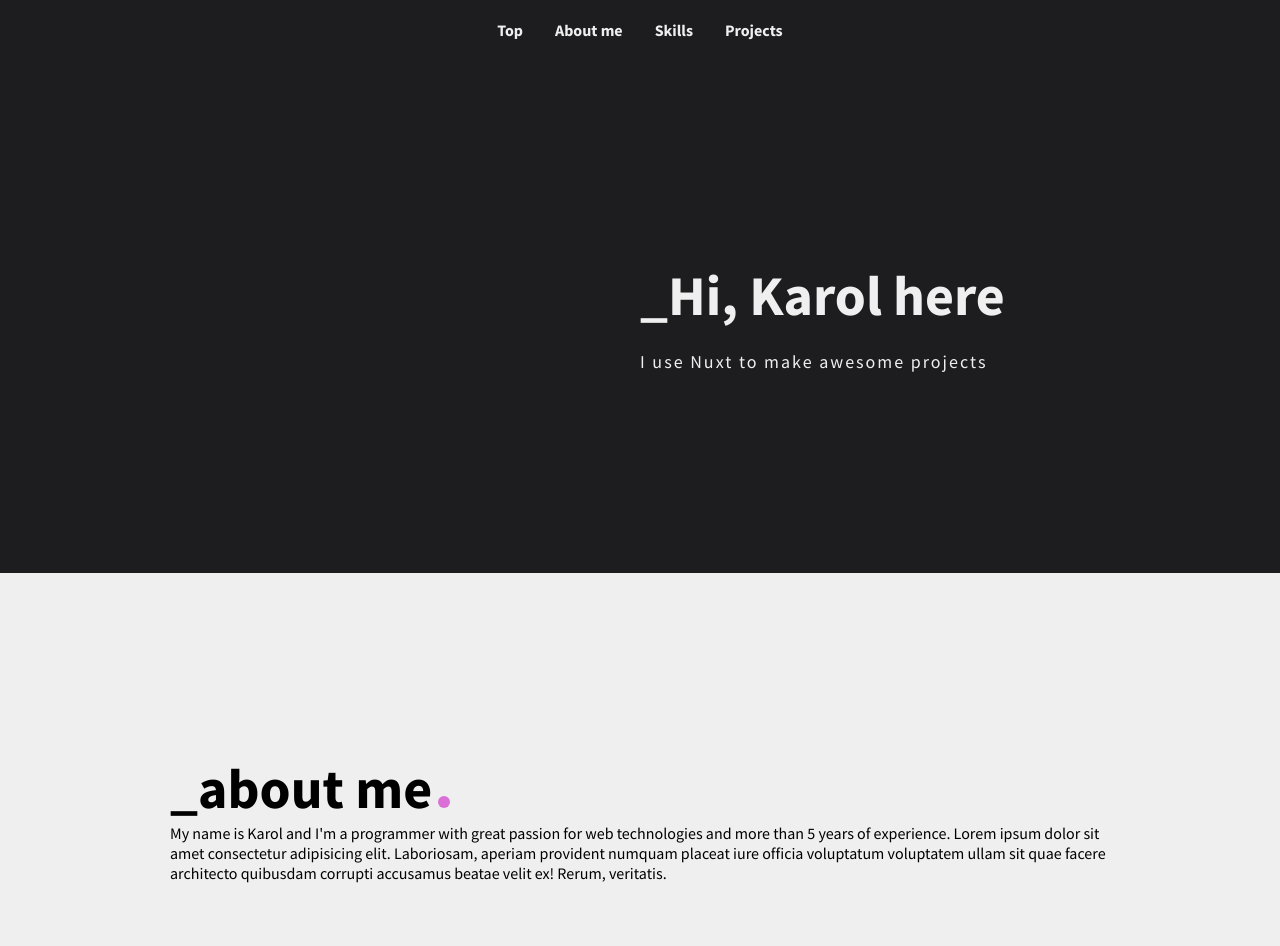
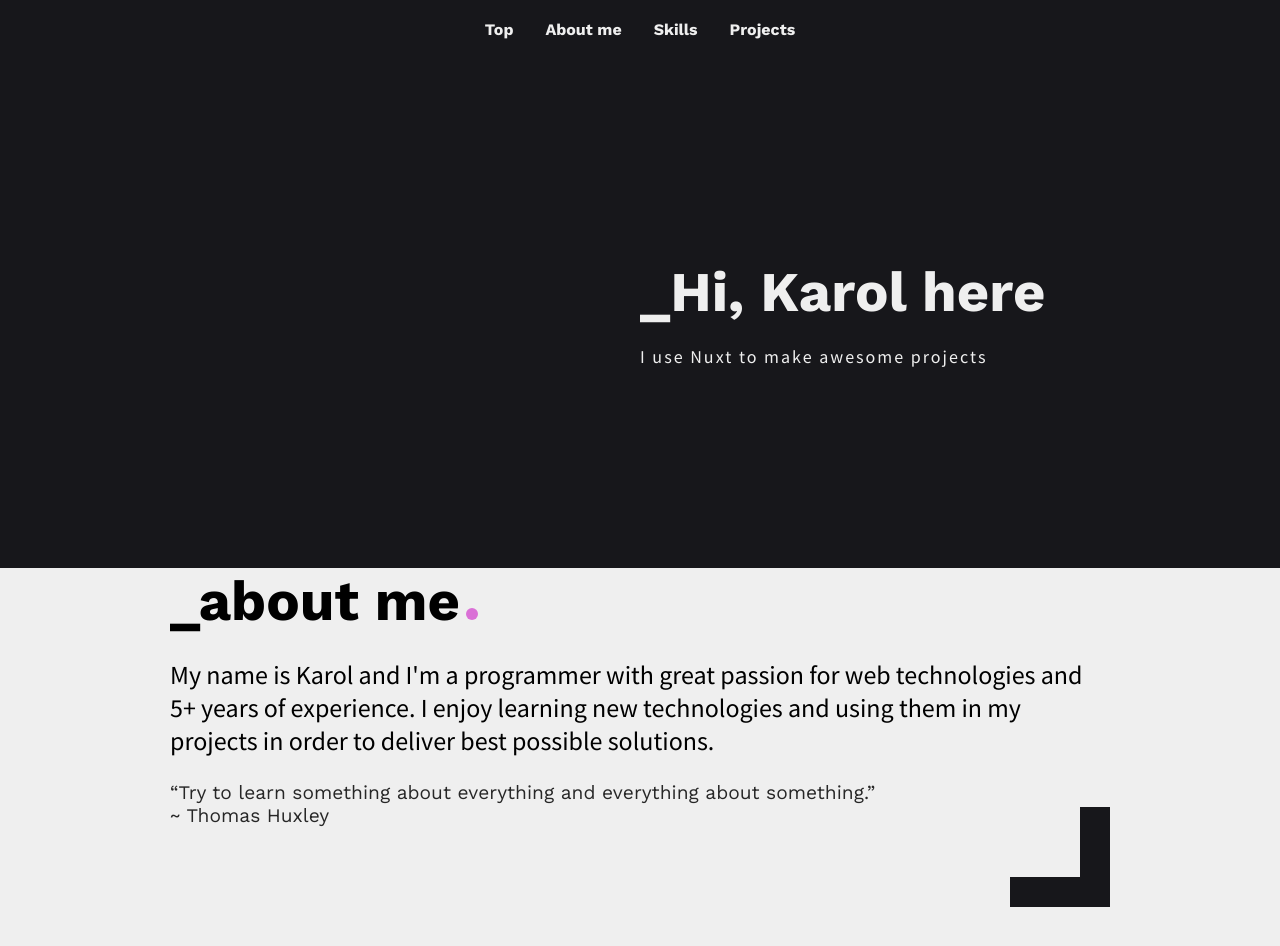
Before and after one commit to FenNek55/ks-interactive, a Nuxt app: page / in a window 1280 px wide. Shown: the top 946 px of the page. After the commit the page ends 907 px from the top, so only its background shows below. Built offline with nearby package versions, Linux system fonts and the light colour scheme.

Commit message:
Finish about section copy

```diff
--- a/assets/styles/_colors.scss
+++ b/assets/styles/_colors.scss
@@ -1,4 +1,5 @@
-$dark: #1D1D20;
+$dark: #17171b;
+$dimmed: #272727;
 $light: #efefef;
 $pink: #DA70D6;
 $blue: #1A8FE3;
--- a/assets/styles/_fonts.scss
+++ b/assets/styles/_fonts.scss
@@ -1,9 +1,14 @@
-@import url('https://fonts.googleapis.com/css2?family=Source+Sans+Pro:wght@200;300;400;600;700&display=swap');
+@import url('https://fonts.googleapis.com/css2?family=Source+Sans+Pro:wght@200;300;400;600;700&family=Work+Sans:wght@100;200;300;400;500;600;700&display=swap');
 
 body {
-  font-family: 'Source Sans Pro', sans-serif;
+  font-family: 'Work Sans', sans-serif;
 }
 
 h1 {
   font-size: 56px;
 }
+
+p {
+  font-size: 22px;
+  font-family: 'Source Sans Pro', sans-serif;
+}
--- a/components/sections/About.vue
+++ b/components/sections/About.vue
@@ -1,13 +1,21 @@
 <template>
-  <section class="about">
-    <main class="container">
-      <h1>_about me<span class="about__dott"></span></h1>
-      <p>My name is Karol and I'm a programmer with great passion for web technologies and more than {{ yearsWorked }}
-        years of experience. Lorem ipsum dolor sit amet consectetur adipisicing elit. Laboriosam,
-        aperiam provident numquam placeat iure officia voluptatum voluptatem ullam sit quae facere architecto quibusdam
-        corrupti accusamus beatae velit ex! Rerum, veritatis.</p>
-    </main>
-  </section>
+  <main class="container about">
+    <h1 class="about__title">_about me<span class="about__dott"></span></h1>
+    <p class="about__paragraph">My name is Karol and I'm a programmer with great passion for web technologies and {{
+        yearsWorked
+    }}+
+      years of experience. I enjoy learning new technologies and using them in my projects in order to deliver best
+      possible
+      solutions.</p>
+    <div class="about__quote">
+      <q class="about__quoted">Try to learn something about everything and everything about something.</q> <br>~
+      Thomas
+      Huxley
+    </div>
+    <div class="about__corner-wrapper">
+      <div class="about__corner"></div>
+    </div>
+  </main>
 </template>
 
 <script lang="ts" setup>
@@ -19,6 +27,11 @@ const yearsWorked = new Date().getFullYear() - yearWorkingSince
 .about {
   padding: 180px 0;
 
+  &__container {
+    display: flex;
+    flex-direction: column;
+  }
+
   &__dott {
     margin-left: 6px;
     $size: 12px;
@@ -28,5 +41,53 @@ const yearsWorked = new Date().getFullYear() - yearWorkingSince
     height: $size;
     border-radius: $size;
   }
+
+  &__title {
+    margin-bottom: 24px;
+  }
+
+  &__paragraph {
+    margin-bottom: 24px;
+    padding-right: 24px;
+    font-size: 26px;
+  }
+
+  &__quote {
+    position: relative;
+    margin-bottom: 80px;
+    font-size: 1.2rem;
+    color: $dimmed;
+  }
+
+  &__corner-wrapper {
+    display: flex;
+    justify-content: flex-end;
+  }
+
+  &__corner {
+    position: relative;
+    right: 0;
+    bottom: 0;
+
+    &::before {
+      content: '';
+      position: absolute;
+      bottom: 0;
+      right: 0;
+      width: 100px;
+      height: 30px;
+      background-color: $dark;
+    }
+
+    &::after {
+      content: '';
+      position: absolute;
+      bottom: 0;
+      right: 0;
+      width: 30px;
+      height: 100px;
+      background-color: $dark;
+    }
+  }
 }
 </style>
```
